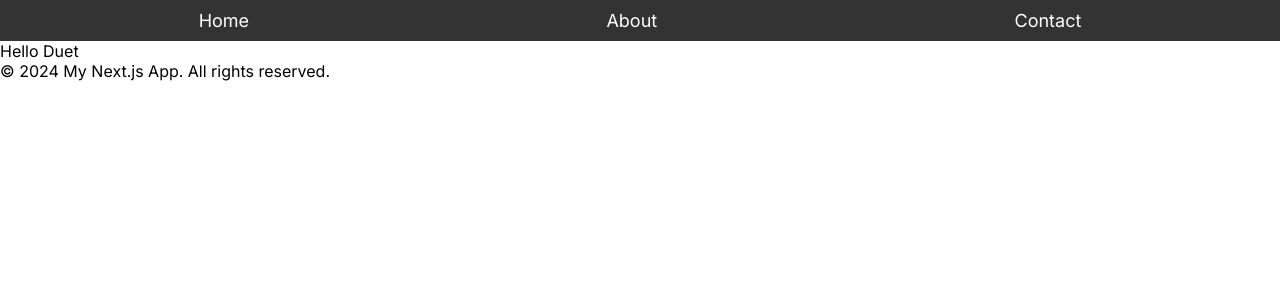
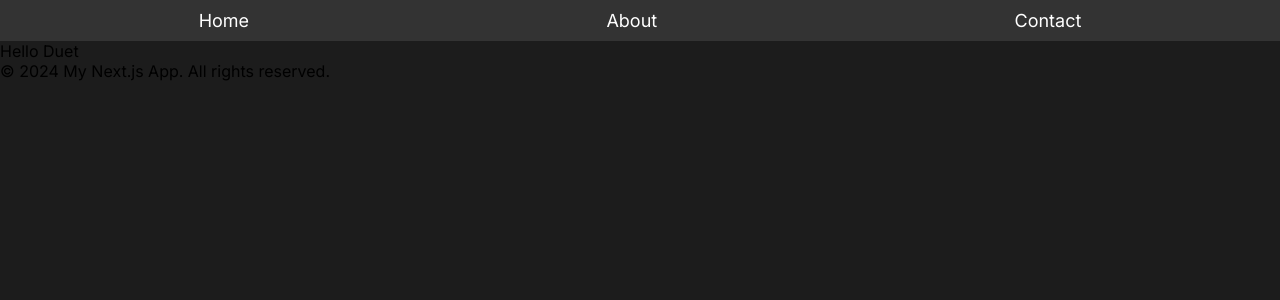
Before and after one commit to Mkhitar17/duet-web-site, a Next.js app: page / in a window 1280 px wide. Shown: the top 300 px of the page. Built offline with nearby package versions, Linux system fonts and the light colour scheme.

Commit message:
global css fix

```diff
--- a/styles/globals.css
+++ b/styles/globals.css
@@ -1,6 +1,7 @@
 @import url('https://fonts.googleapis.com/css2?family=Inter:wght@400;700&display=swap');
 
 :root {
+  --background-color: #1C1C1C;
   /* --max-width: 1100px;
   --border-radius: 12px;
   --font-mono: ui-monospace, Menlo, Monaco, 'Cascadia Mono', 'Segoe UI Mono',
@@ -79,6 +80,7 @@ body {
 
 body {
   color: black;
+  background-color: var(--background-color);
 
   font-family: 'Inter', sans-serif;
 }
```
